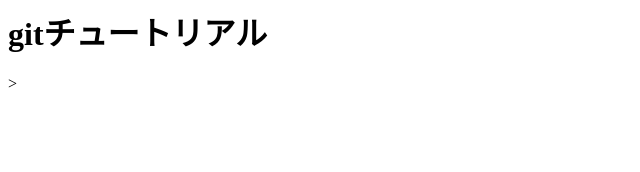
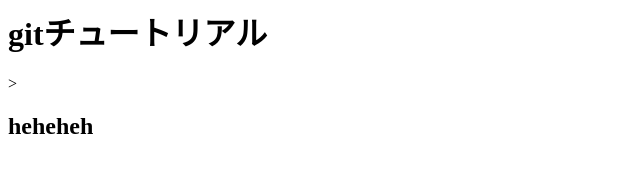
Before and after one commit to TOMOTAKASATO/git-sample, a plain HTML site: page index.html in a window 1280 px wide. Shown: the whole page, without its empty margins (0-640 px from the left). Drawn offline with Linux system fonts and the light colour scheme.

Commit message:
thrid commmit

```diff
--- a/index.html
+++ b/index.html
@@ -1 +1,2 @@
 <h1>gitチュートリアル</h1>>
+<h2>heheheh</h2>
```
